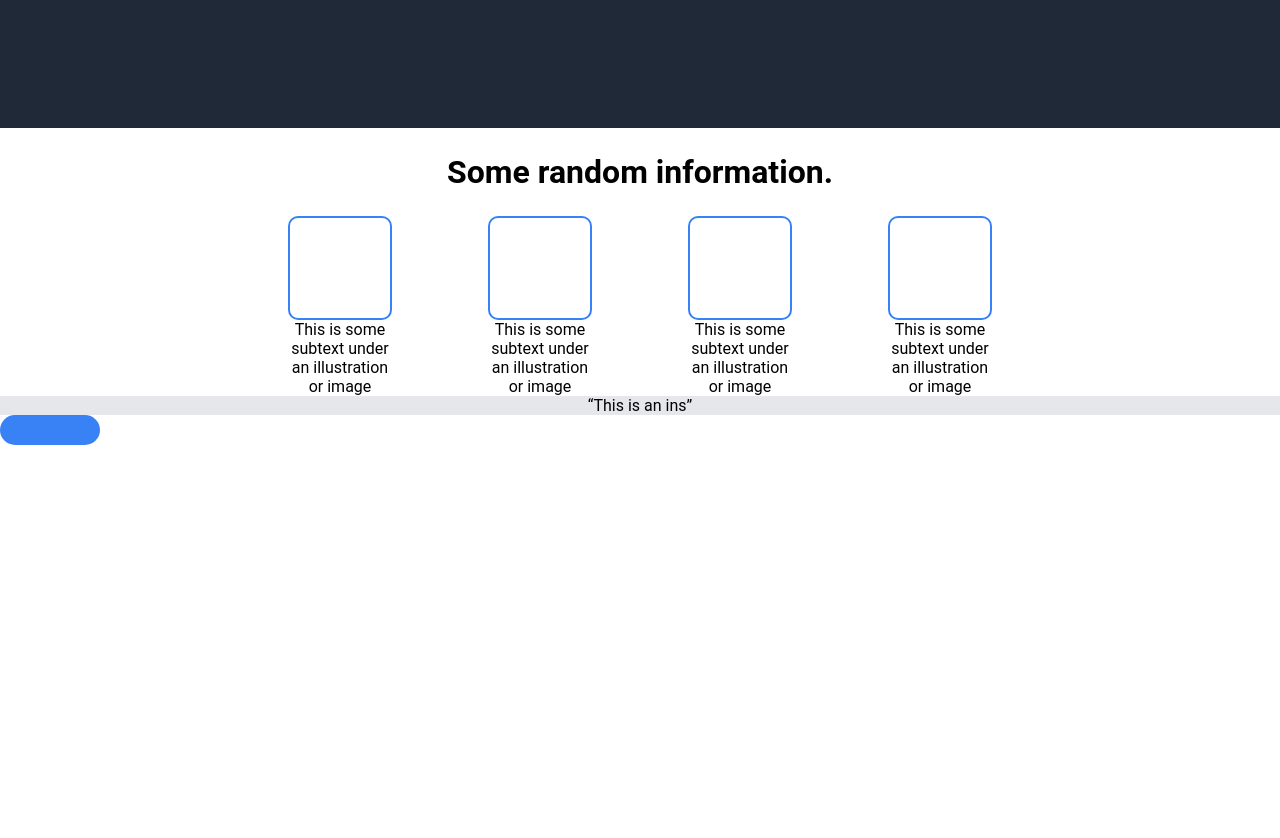
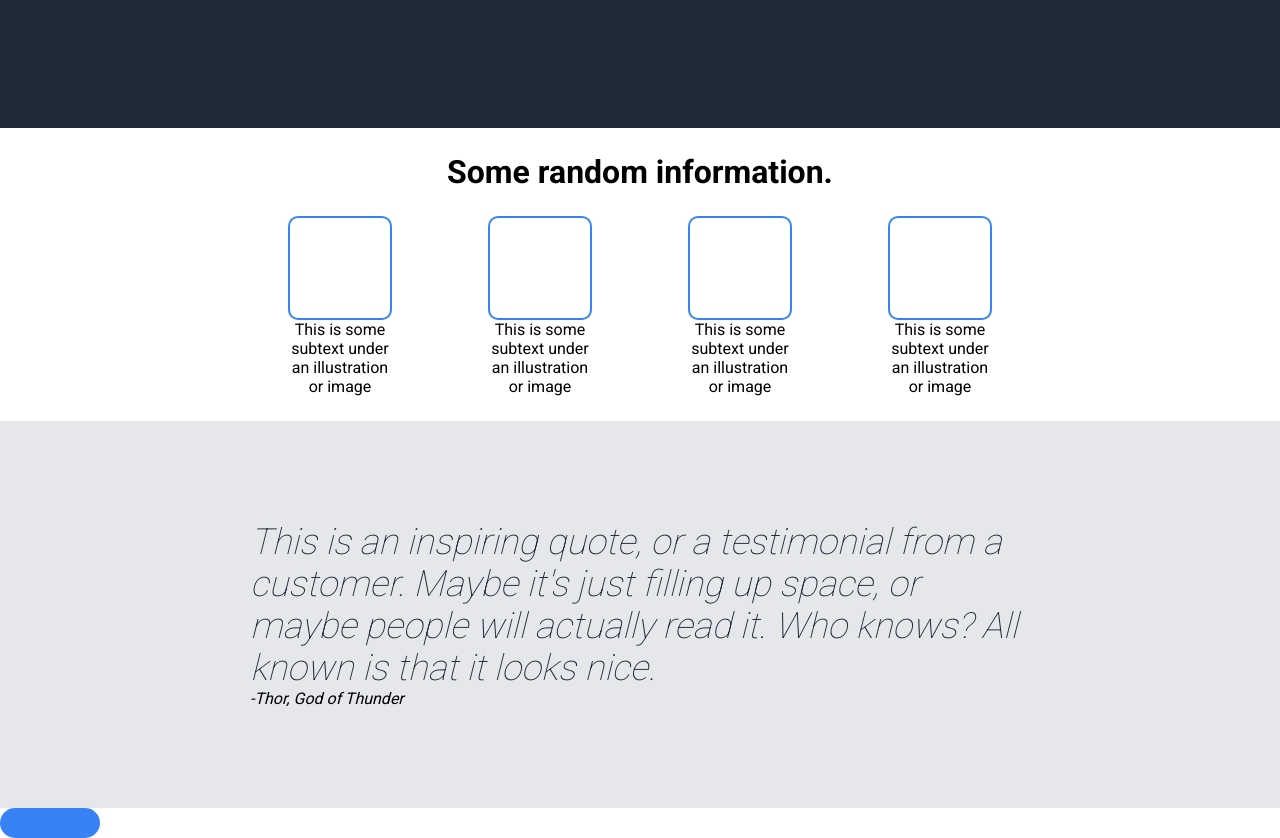
Before and after one commit to AaryanChy/Landing-Page, a plain HTML site: page index.html in a window 1280 px wide. Shown: the part 700-1538 px from the top of the page. Before the commit the page ends 1145 px from the top, so only its background shows below. Drawn offline with Linux system fonts and the light colour scheme.

Commit message:
Created quote section.

```diff
--- a/index.html
+++ b/index.html
@@ -6,6 +6,9 @@
     <meta name="viewport" content="width=device-width, initial-scale=1.0" />
     <title>Landing Page</title>
     <link rel="stylesheet" href="style.css" />
+    <link rel="preconnect" href="https://fonts.googleapis.com">
+<link rel="preconnect" href="https://fonts.gstatic.com" crossorigin>
+<link href="https://fonts.googleapis.com/css2?family=Roboto:wght@100;400;500;700&display=swap" rel="stylesheet">
   </head>
   <body>
     <div class="container">
@@ -69,7 +72,9 @@
         </div>
       </div>
       <div class="quote">
-        <q>This is an ins</q>
+        <em>This is an inspiring quote, or a testimonial from a customer. Maybe it's just filling up space, or maybe people will actually read it. Who knows?
+            All known is that it looks nice.</em><br>
+            <cite>-Thor, God of Thunder</cite>
       </div>
       <div class="signUp"></div>
     </div>
--- a/style.css
+++ b/style.css
@@ -69,6 +69,7 @@ ul li {
   flex-direction: column;
   align-items: center;
   padding-top: 25px;
+  font-family: "Roboto", sans-serif;
 }
 
 .box {
@@ -81,7 +82,7 @@ ul li {
 .randomContent {
   display: flex;
   gap: 100px;
-  padding-top: 25px;
+  padding: 25px;
 }
 
 .subtext {
@@ -97,11 +98,18 @@ ul li {
 }
 .quote {
   background-color: #e5e7eb;
-  text-align: center;
+
+  padding: 100px 250px;
 }
 
 em {
   font-size: 36px;
+  font-weight: 300;
   font-style: italic;
+
   color: #1f2937;
 }
+
+cite {
+  text-align: center;
+}
```
